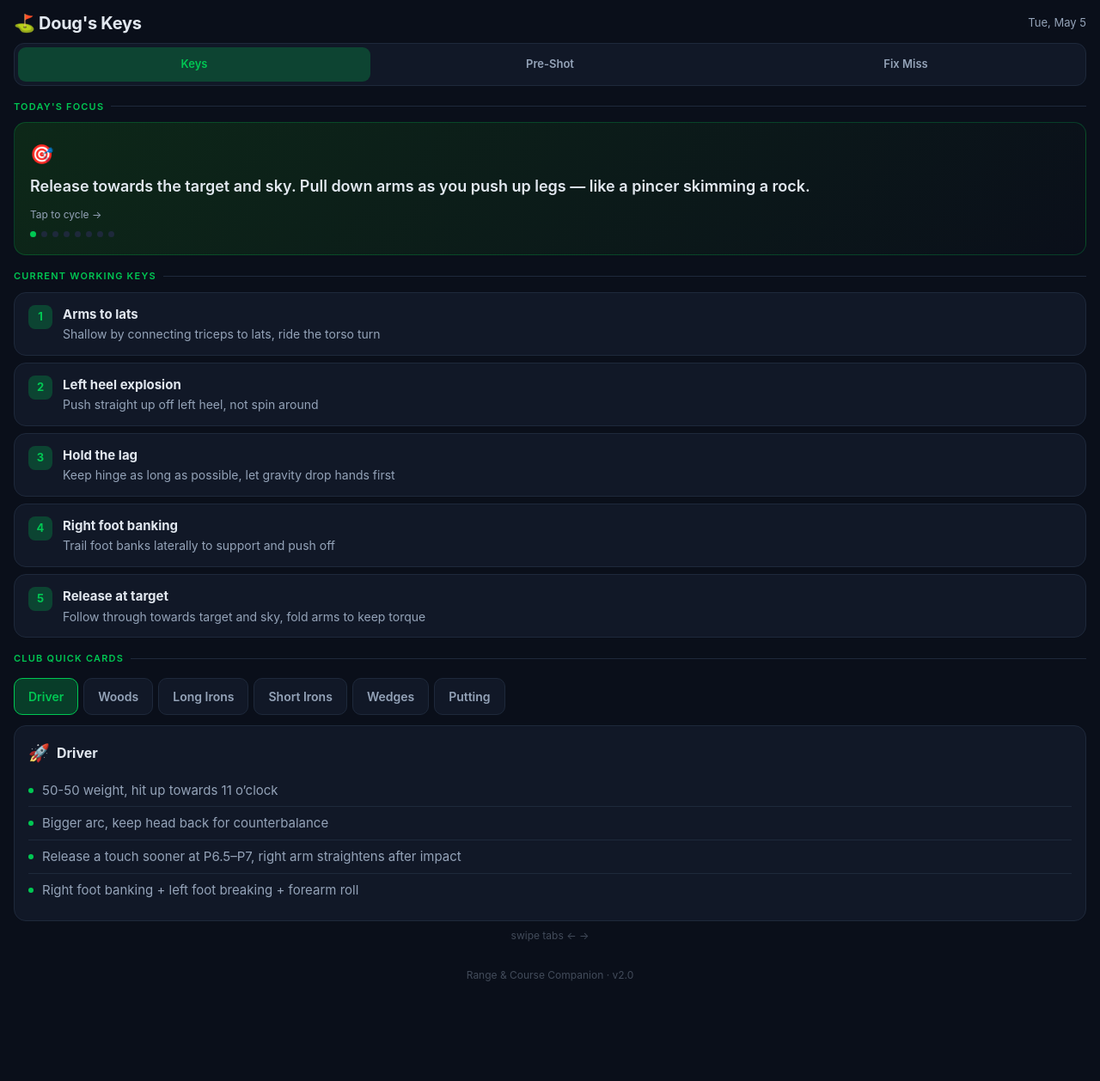
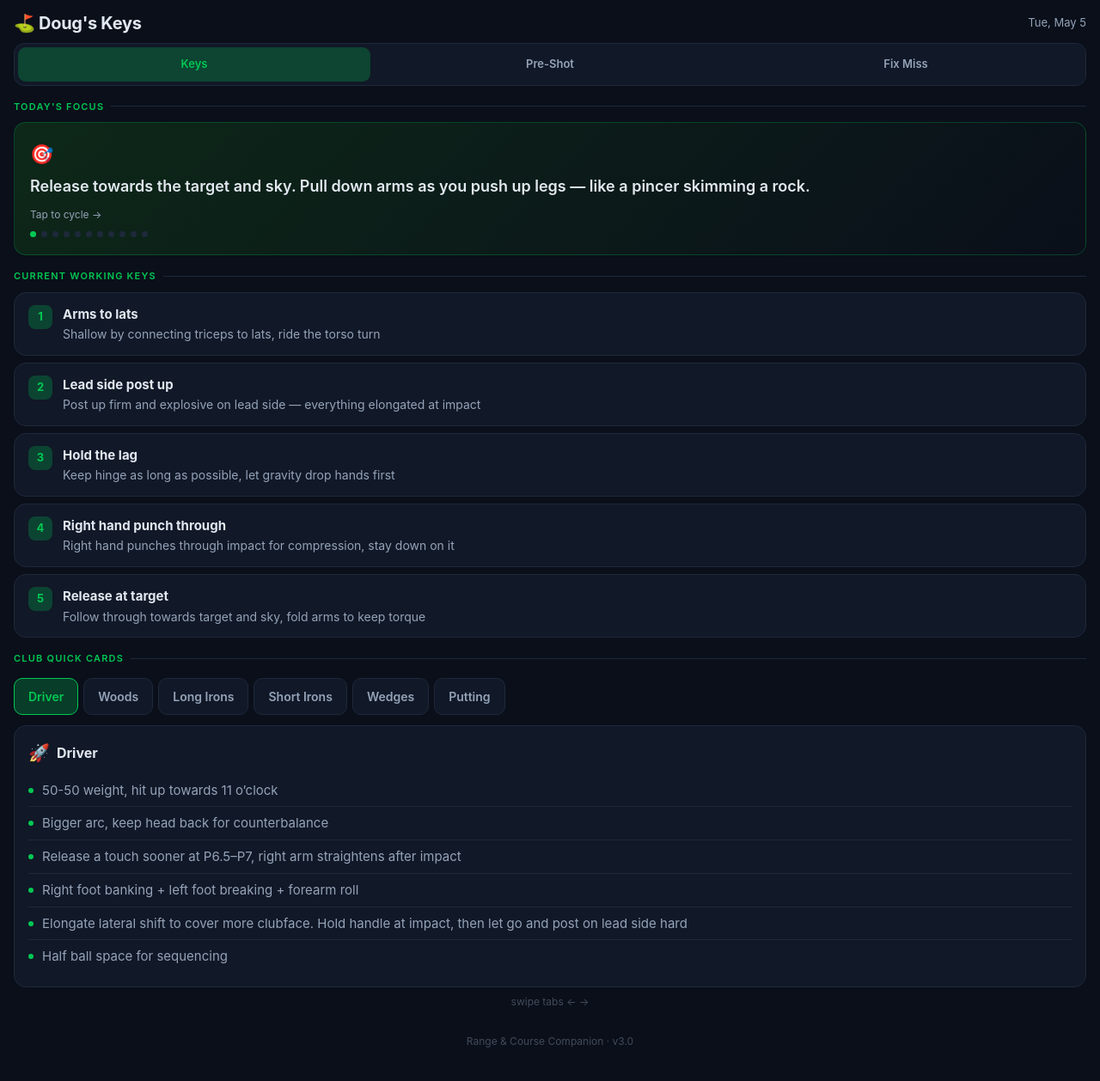
Before and after one commit to douglasglu/golf-keys, a plain HTML site: page index.html in a window 1280 px wide. Shown: the whole page at 86% size. Before the commit the page ends 1184 px from the top, so only its background shows below. Drawn offline with Linux system fonts and the light colour scheme.

Commit message:
v3: Add entries 207-235, new focus thoughts, updated keys and fixes

```diff
--- a/index.html
+++ b/index.html
@@ -227,7 +227,7 @@ footer{text-align:center;padding:28px 0 8px;font-size:12px;color:var(--text-dim)
 
 </div>
 
-<footer>Range &amp; Course Companion &middot; v2.0</footer>
+<footer>Range &amp; Course Companion &middot; v3.0</footer>
 
 <script>
 // ============================
@@ -264,14 +264,17 @@ var focusThoughts = [
   "Right foot banks laterally first, then pushes off. Feel the ground before you fire.",
   "Two-piece takeaway: arms and chest move together, hands stay quiet until P3.",
   "Finish with belt buckle at target, chest to sky. Full commitment through the ball.",
-  "Squat-to-shallow: feel the sit on the downswing, arms fall into the slot naturally."
+  "Squat-to-shallow: feel the sit on the downswing, arms fall into the slot naturally.",
+  "Lead side posts up firm and explosive. Everything elongated at impact — legs, arms, body tight on lead side.",
+  "Parallel takeaway for angular hinge. Hands rotate around your nether region, release at target with intention.",
+  "Lateral shift creates time for the clubhead to whip through and square the face. Cover the ball."
 ];
 
 var workingKeys = [
   { title: "Arms to lats", desc: "Shallow by connecting triceps to lats, ride the torso turn" },
-  { title: "Left heel explosion", desc: "Push straight up off left heel, not spin around" },
+  { title: "Lead side post up", desc: "Post up firm and explosive on lead side — everything elongated at impact" },
   { title: "Hold the lag", desc: "Keep hinge as long as possible, let gravity drop hands first" },
-  { title: "Right foot banking", desc: "Trail foot banks laterally to support and push off" },
+  { title: "Right hand punch through", desc: "Right hand punches through impact for compression, stay down on it" },
   { title: "Release at target", desc: "Follow through towards target and sky, fold arms to keep torque" }
 ];
 
@@ -280,7 +283,9 @@ var clubData = [
     "50-50 weight, hit up towards 11 o’clock",
     "Bigger arc, keep head back for counterbalance",
     "Release a touch sooner at P6.5–P7, right arm straightens after impact",
-    "Right foot banking + left foot breaking + forearm roll"
+    "Right foot banking + left foot breaking + forearm roll",
+    "Elongate lateral shift to cover more clubface. Hold handle at impact, then let go and post on lead side hard",
+    "Half ball space for sequencing"
   ]},
   { tab: "Woods", emoji: "🌲", keys: [
     "Swing mid, fairway wood feel — go down the middle line",
@@ -297,26 +302,31 @@ var clubData = [
     "Two hip swing with kinematic drop at 3 o’clock",
     "Release at end of P7, more down the line",
     "Crossover wrists like Tiger after explosion off left foot",
-    "Closer stance for better up and down forces"
+    "Closer stance for better up and down forces",
+    "Pull handle down, elbow hits rib cage for secondary pendulum acceleration",
+    "Right hand punch through compression while staying down"
   ]},
   { tab: "Wedges", emoji: "⛳", keys: [
     "One hip swing, tight release alongside lats and torso",
     "Exit low and left, chest controls face",
     "Shorter club = less left foot stepping needed",
     "Within 100 yds: turn chest alongside clubhead after impact",
-    "Hold hinge and release like Henrik Stenson"
+    "Hold hinge and release like Henrik Stenson",
+    "Chip shots: align like Fred Couples, wrist break and rectangle the ball"
   ]},
   { tab: "Putting", emoji: "🎱", keys: [
     "Back short, through long — smoothly accelerating",
     "Arms tight to torso, left outer hand is your aim",
     "Putt to a picture",
     "Some spine tilt towards trail side to balance out pulls",
-    "Grip at neutral cancel, no wrist break"
+    "Grip at neutral cancel, no wrist break",
+    "More movement on backswing for momentum before impact",
+    "Lateral shift applies to putting too for better impact"
   ]}
 ];
 
 var routineSteps = [
-  { num: "Step 1", title: "Read", cue: "Pick your target line and shot shape. See the ball flight in your mind." },
+  { num: "Step 1", title: "Read", cue: "Lock into focus flow mode — ignore everything else. Pick your target line and shot shape. See the ball flight in your mind." },
   { num: "Step 2", title: "Setup", cue: "Drape over the ball. Feet balanced. Align club face, then body. Feel grounded." },
   { num: "Step 3", title: "Trigger", cue: "Waggle. Feel skeletal equilibrium. One deep breath in, slow exhale out." },
   { num: "Step 4", title: "One Thought", cue: focusThoughts[0] },
@@ -328,7 +338,8 @@ var missData = [
     "Takeaway too inside — start straighter and slightly outside",
     "Hips not clearing — push off left heel, feel the hip turn fully",
     "No forearm roll — feel the Tiger Woods crossover after impact",
-    "Club face open at impact — check grip knuckles, strengthen left hand"
+    "Club face open at impact — check grip knuckles, strengthen left hand",
+    "Holding onto handle too long prevents release — make sure to let it go"
   ]},
   { label: "Pull / Hook", emoji: "↩️", fixes: [
     "Right shoulder firing over the top — keep it back as long as possible",
@@ -352,13 +363,15 @@ var missData = [
     "Arms disconnected from torso — shallow and ride the lats",
     "No lag — hold hinge longer, let gravity initiate the drop",
     "Not using ground — explode off left heel, feel both feet push",
-    "Backswing too fast — slow coil, store energy, then release like a whip"
+    "Backswing too fast — slow coil, store energy, then release like a whip",
+    "Squat and load like a basketball hesi — makes you explosive"
   ]},
   { label: "Inconsistent", emoji: "🎲", fixes: [
     "Tempo too fast — slow down takeaway and backswing, earn the speed",
     "Swaying outside cylinder — coil within the body, stay centered",
     "Balance off — plant to ground first, feel stability before swinging",
-    "Too many thoughts — ONE swing thought only, imagine the shot shape"
+    "Too many thoughts — ONE swing thought only, imagine the shot shape",
+    "Lock into focus flow mode. Ignore the thought that others are watching. Nobody cares."
   ]}
 ];
 
--- a/sw.js
+++ b/sw.js
@@ -1,4 +1,4 @@
-const CACHE_NAME = 'golf-keys-v2';
+const CACHE_NAME = 'golf-keys-v3';
 const ASSETS = [
   './',
   './index.html',
```
